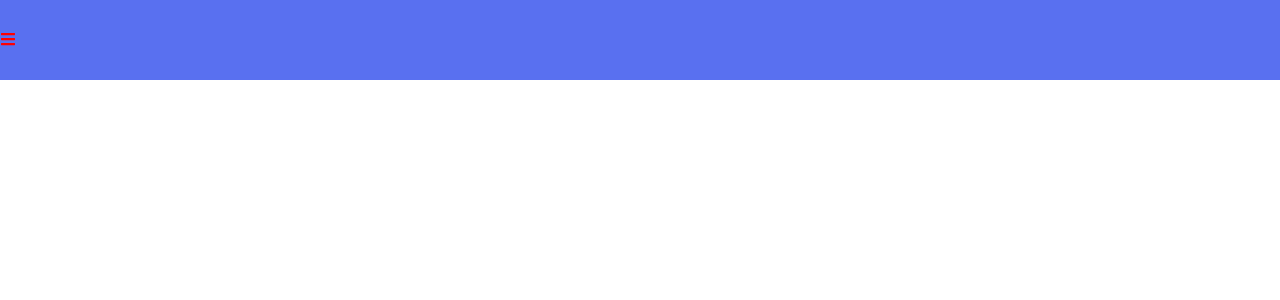
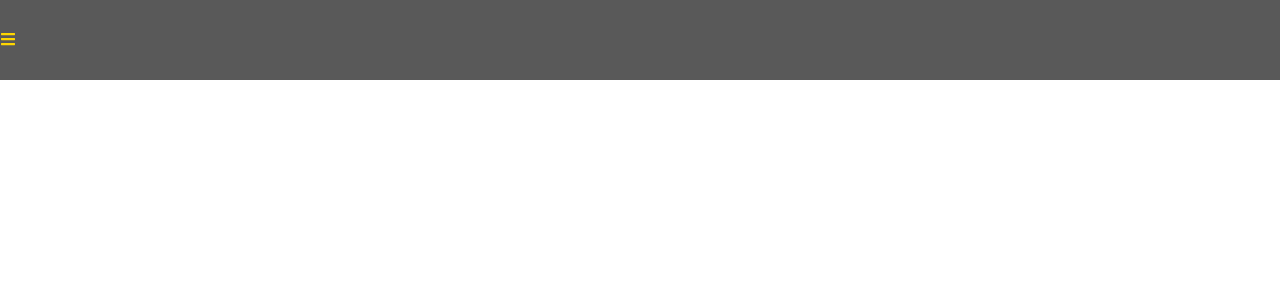
Before and after one commit to ZubairM-1997/cryptostocksdashboard, a React (Create React App) app: page / in a window 1280 px wide. Shown: the top 300 px of the page. Built offline with nearby package versions, Linux system fonts and the light colour scheme; a web font is replaced by a local one.

Commit message:
added basic template

```diff
--- a/src/navigation/NavBar.css
+++ b/src/navigation/NavBar.css
@@ -1,5 +1,5 @@
 .navbar {
-	background-color: #5970f0;
+	background-color: #595959;
 	height: 80px;
 	display: flex;
 	justify-content: start;
@@ -13,7 +13,7 @@
   }
 
   .nav-menu {
-	background-color: #060b26;
+	background-color: #2a95bf;
 	width: 250px;
 	height: 100vh;
 	display: flex;
@@ -51,7 +51,7 @@
   }
 
   .nav-text a:hover {
-	background-color: #1a83ff;
+	background-color: #bf0413;
   }
 
   .nav-menu-items {
--- a/src/navigation/NavBar.js
+++ b/src/navigation/NavBar.js
@@ -13,7 +13,7 @@ function NavBar() {
 	return (
 
 		<div className="navbar">
-			<IconContext.Provider value={{color: 'red'}}>
+			<IconContext.Provider value={{color: 'gold'}}>
 			<Link>
 				<FaIcons.FaBars onClick={showSidebar}/>
 			</Link>
```
